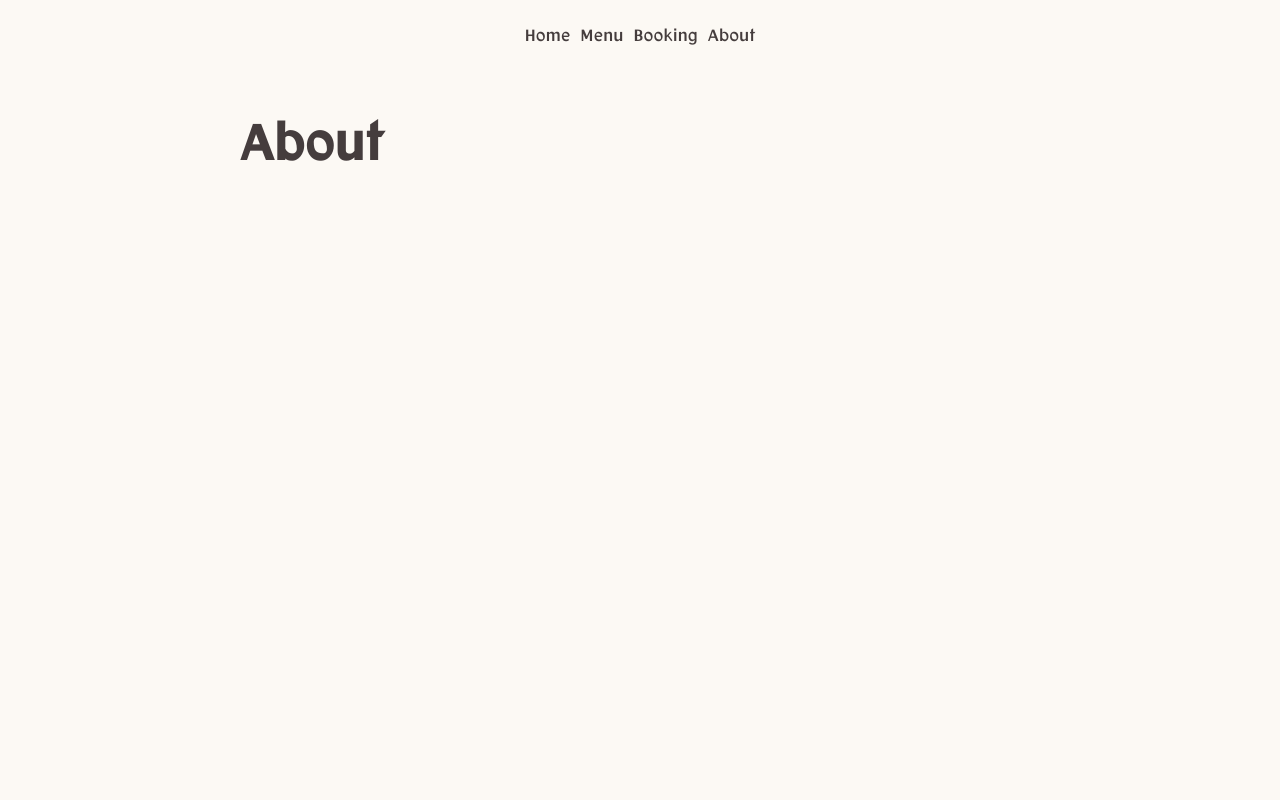
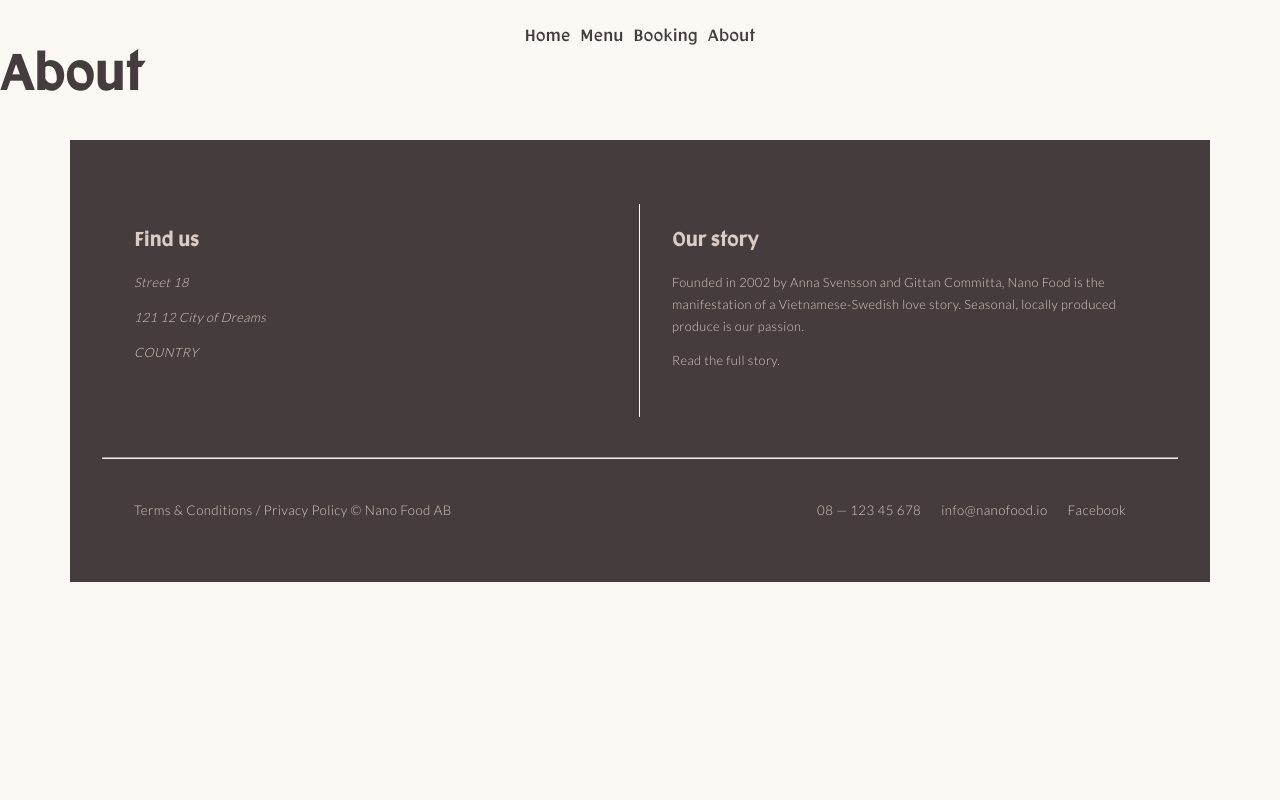
Before and after one commit to omigibson/restaurant, a React (Create React App) app: page /about in a window 1280 px wide. Shown: the top 800 px of the page. Built offline with nearby package versions, Linux system fonts and the light colour scheme.

Commit message:
centered

```diff
--- a/src/css/_mobile.scss
+++ b/src/css/_mobile.scss
@@ -128,6 +128,8 @@ div, section, footer {
   max-width: 800px;
   min-height: 100vh;
   margin: auto;
+  position: absolute;
+  top: 0px;
 }
 img {
   width: 100%;
@@ -284,6 +286,8 @@ button {
   width: 100%;
   max-width: 800px;
   height: 100vh;
+  position: absolute;
+  top: 0px;
 }
 
 .different-month {
```
